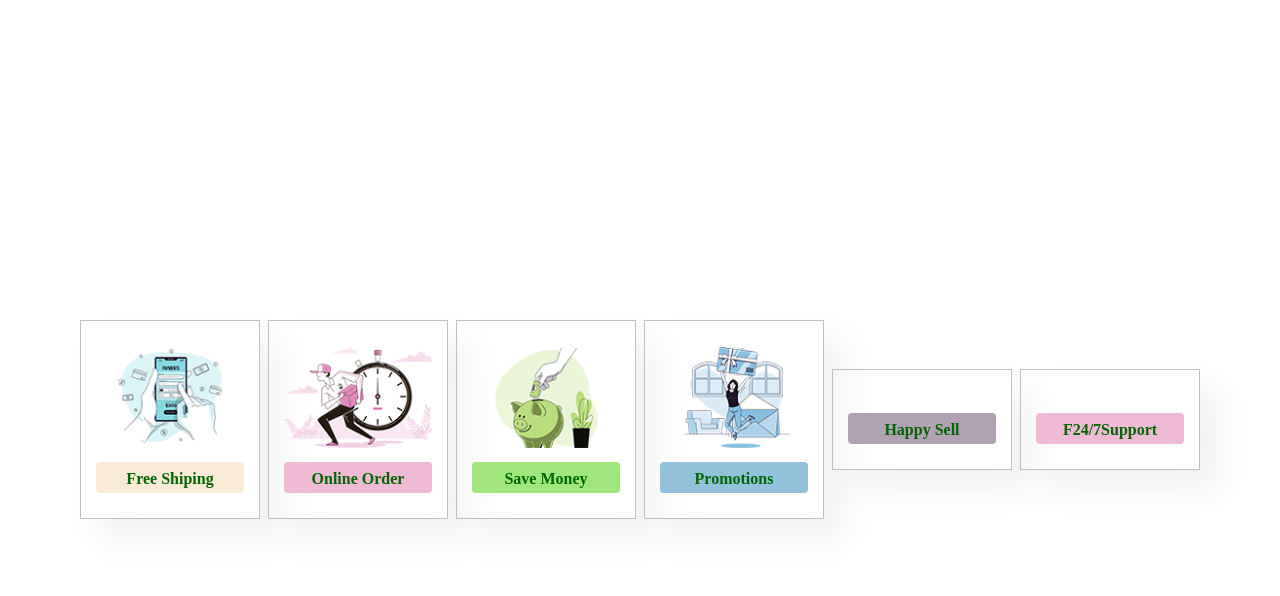
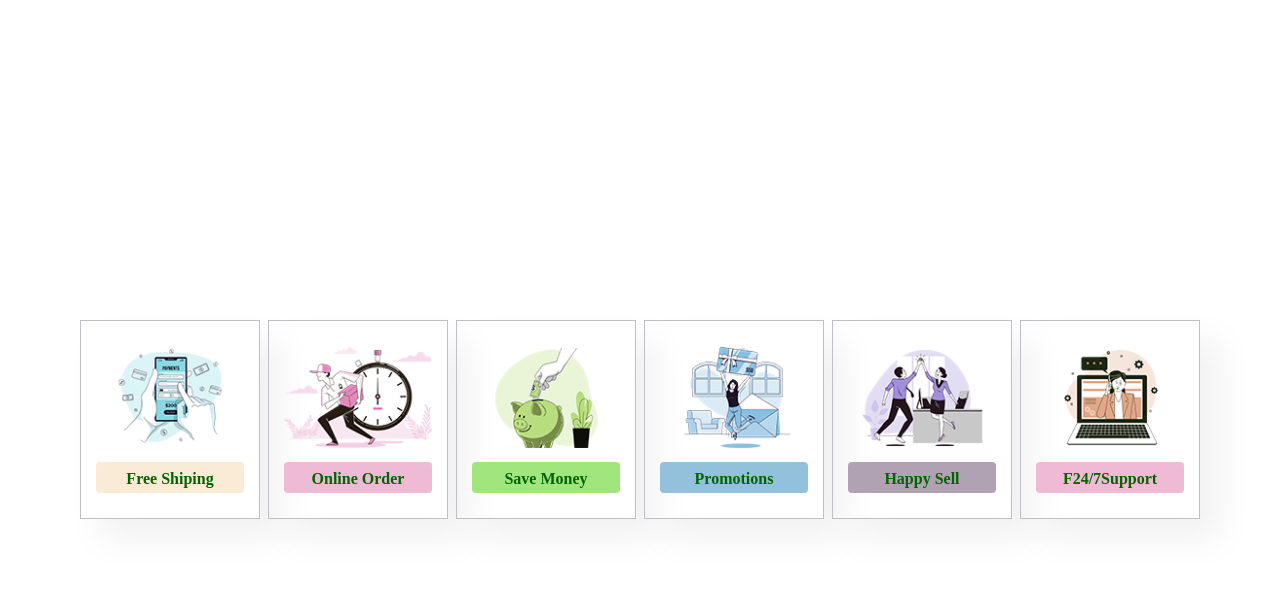
Before and after one commit to nikhilpratap4552/ecommerce, a plain HTML site: page index.html in a window 1280 px wide. Shown: the part 524-1120 px from the top of the page. Drawn offline with Linux system fonts and the light colour scheme; files whose address does not match are found by name.

Commit message:
Update index.html

```diff
--- a/index.html
+++ b/index.html
@@ -50,12 +50,12 @@
 
         </div>
         <div class="fe-box">
-            <img src="img/features/f5.png" alt="">
+            <img src="f5.png" alt="">
             <h6>happy sell</h6>
 
         </div>
         <div class="fe-box">
-            <img src="img/features/f6.png" alt="">
+            <img src="f6.png" alt="">
             <h6>F24/7Support</h6>
 
         </div>
```
